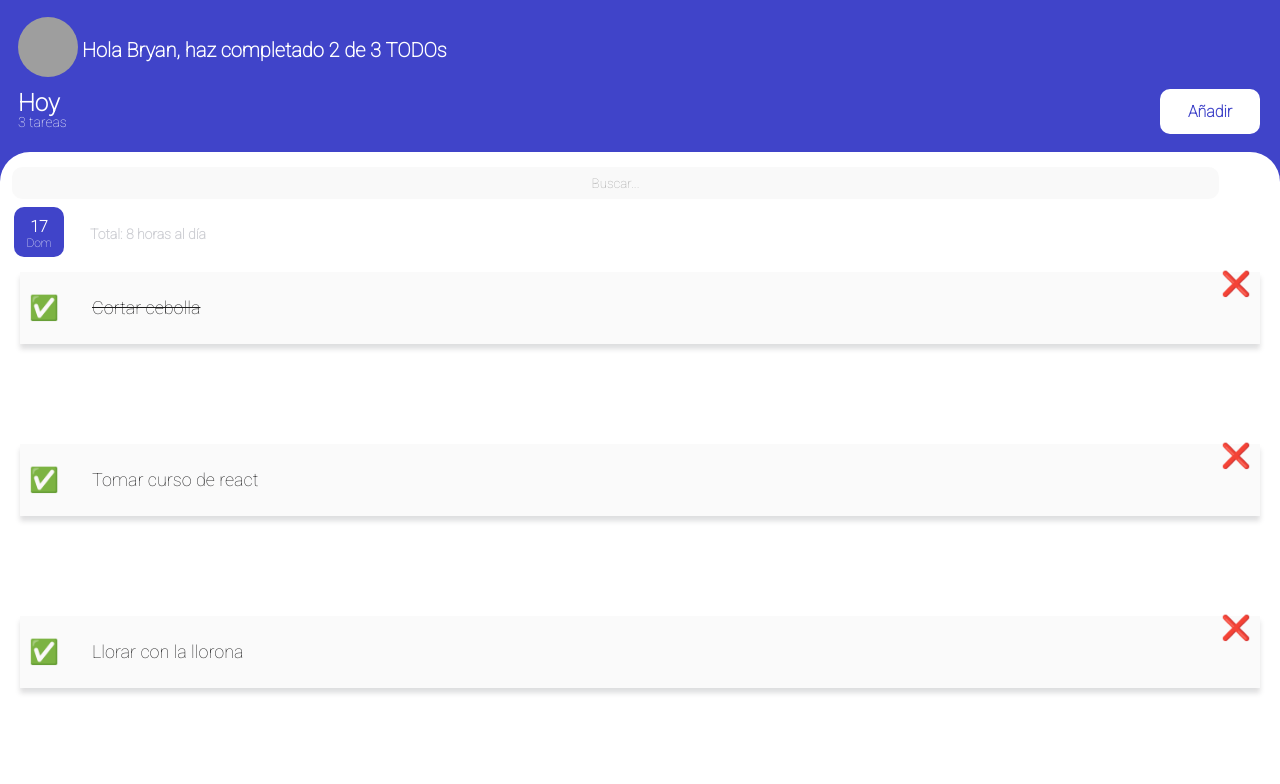
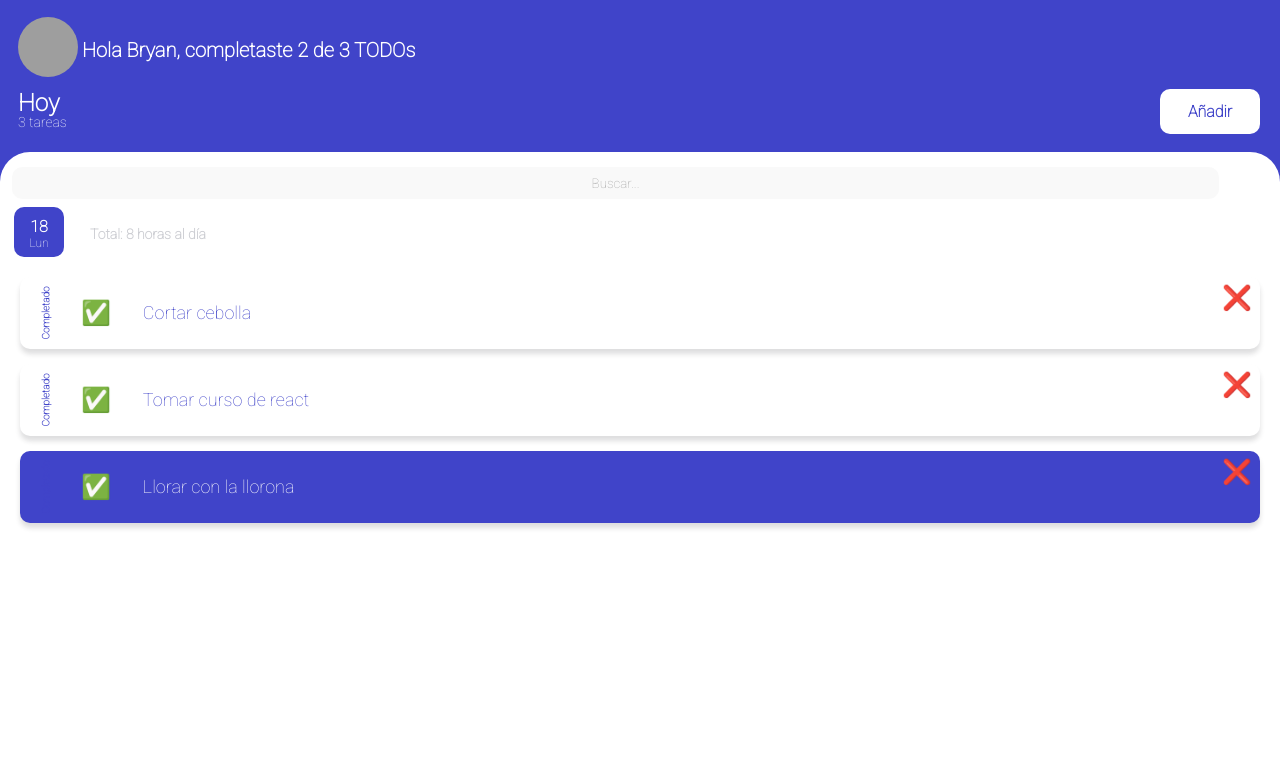
Before and after one commit to Bayo241198/ReactPrimerosPasos, a React (Create React App) app: page / in a window 1280 px wide. Shown: the top 784 px of the page. Built offline with nearby package versions, Linux system fonts and the light colour scheme; grey boxes are pictures that could not be loaded.

Commit message:
Manejo de eventos agregados a los componentes

```diff
--- a/src/App.js
+++ b/src/App.js
@@ -7,9 +7,8 @@ import { CreateTodoButton } from "./CreateTodoButton";
 
 const todos = [
   { text: "Cortar cebolla", completed: true},
-  { text: "Tomar curso de react", completed: false},
+  { text: "Tomar curso de react", completed: true},
   { text: "Llorar con la llorona", completed: false},
-  { text: "hola", completed: false}
 ]
 
 function App() {
--- a/src/CreateTodoButton.js
+++ b/src/CreateTodoButton.js
@@ -2,8 +2,18 @@ import React from "react";
 import './CreateTodoButton.css';
 
 function CreateTodoButton(){
+
+    const onClickButton = (msg) => {
+        alert(msg)
+    }
+
     return(
-        <button className="CreateTodoButton">Añadir</button>
+        <button
+            className="CreateTodoButton"
+            onClick={() => onClickButton()}
+        >
+            Añadir
+        </button>
     )
 }
 
--- a/src/TodoCounter.js
+++ b/src/TodoCounter.js
@@ -5,7 +5,7 @@ const imagen = "https://scontent.flpb2-1.fna.fbcdn.net/v/t39.30808-6/273432272_4
 function TodoCounter(){
     return(
         <div>
-            <h2 className="TodoCounter-titulo">Hola Bryan, haz completado 2 de 3 TODOs</h2>
+            <h2 className="TodoCounter-titulo">Hola Bryan, completaste 2 de 3 TODOs</h2>
             <img src={imagen} alt="foto"/>
             <p className="TodoCounter-subtituloHoy">Hoy</p>
             <p className="TodoCounter-tareasHoy">3 tareas</p>
--- a/src/TodoItem.css
+++ b/src/TodoItem.css
@@ -1,11 +1,43 @@
 .TodoItem{
-    background-color: #FAFAFA;
+    background-color: #4044C9;
     position: relative;
     display: flex;
     justify-content: center;
     align-items: center;
-    margin-top: 100px;
+    margin-top: 15px;
     box-shadow: 0px 5px 5px rgba(32, 35, 41, 0.15);
+    border-radius: 10px;
+}
+
+.TodoItemComplete{
+    background-color: #FFFF;
+    position: relative;
+    display: flex;
+    justify-content: center;
+    align-items: center;
+    margin-top: 15px;
+    box-shadow: 0px 5px 5px rgba(32, 35, 41, 0.15);
+    border-radius: 10px;
+}
+
+.TodoItem-h6{
+    font-family: 'Roboto', sans-serif;
+    font-style: normal;
+    font-weight: 600;
+    font-size: 10px;
+    line-height: 12px;
+    color: #4044C9;
+    transform: rotate(-90deg);
+}
+
+.TodoItem-h6--complete{
+    font-family: 'Roboto', sans-serif;
+    font-style: normal;
+    font-weight: 600;
+    font-size: 10px;
+    line-height: 12px;
+    color: #4044C9;
+    transform: rotate(-90deg);
 }
 
 .TodoItem-p{
@@ -14,10 +46,11 @@
     font-size: 18px;
     line-height: 24px;
     font-weight: 400;
+    color: #FFFF;
 }
 
 .TodoItem-p--complete{
-    text-decoration: line-through;
+    color: #4044C9;
 }
 
 .Icon{
@@ -33,7 +66,7 @@
 
 .Icon-check{
     position: absolute;
-    left: 12px;
+    left: 20px;
 }
 
 .Icon-check--active{
@@ -42,5 +75,5 @@
 
 .Icon-delete{
     position: relative;
-    top: -24px;
+    top: -15px;
 }
--- a/src/TodoItem.js
+++ b/src/TodoItem.js
@@ -2,13 +2,29 @@ import React from "react";
 import './TodoItem.css'
 
 function TodoItem(props){
+
+    const onComplete = () => {
+        alert("Completaste la tarea " + props.text);
+    }
+
+    const onDelete = () => {
+        alert("Borraste la tarea " + props.text);
+    }
+
     return(
-        <li className="TodoItem">
-            <span className={`Icon icon-check ${props.completed && `Icon-check--active`}`}>
+        <li className={`TodoItem ${props.completed && `TodoItemComplete`}`}>
+            <h6 className={`TodoItem-h6 ${props.completed && `TodoItem-h6--complete`}`}>Completado</h6>
+            <span
+                className={`Icon icon-check ${props.completed && `Icon-check--active`}`}
+                onClick={onComplete}
+            >
                 ✅
             </span>
             <p className={`TodoItem-p ${props.completed && `TodoItem-p--complete`}`}>{ props.text }</p>
-            <span className="Icon Icon-delete">
+            <span
+                className="Icon Icon-delete"
+                onClick={onDelete}
+            >
                 ❌
             </span>
         </li>
--- a/src/TodoList.css
+++ b/src/TodoList.css
@@ -55,7 +55,8 @@
 }
 
 ul{
-    margin: 0;
+    top: 100px;
+    margin-top: 90px;
     padding: 20px 20px 56px 20px;
     list-style: none;
 }
--- a/src/TodoList.js
+++ b/src/TodoList.js
@@ -6,8 +6,8 @@ function TodoList(props){
     return(
         <section className="TodoList">
             <div className="TodoListDia">
-                <p className="TodoListFecha">17</p>
-                <p className="TodoListFechaLiteral">Dom</p>
+                <p className="TodoListFecha">18</p>
+                <p className="TodoListFechaLiteral">Lun</p>
                 <p className="TodoListTareasPlanteadas">Total: 8 horas al día</p>
             </div>
             <TodoSearch/>
--- a/src/TodoSearch.js
+++ b/src/TodoSearch.js
@@ -2,8 +2,20 @@ import React from "react";
 import './TodoSearch.css';
 
 function TodoSearch(){
+    const [] = React.useState('Juan');
+
+
+
+    const onSearchValueChange = (event) => {
+        console.log(event.target.value);
+    }
+
     return(
-        <input className="TodoSearch" placeholder="Buscar..."/>
+        <input
+            className="TodoSearch"
+            placeholder="Buscar..."
+            onChange={onSearchValueChange}
+        />
     )
 }
 
```
